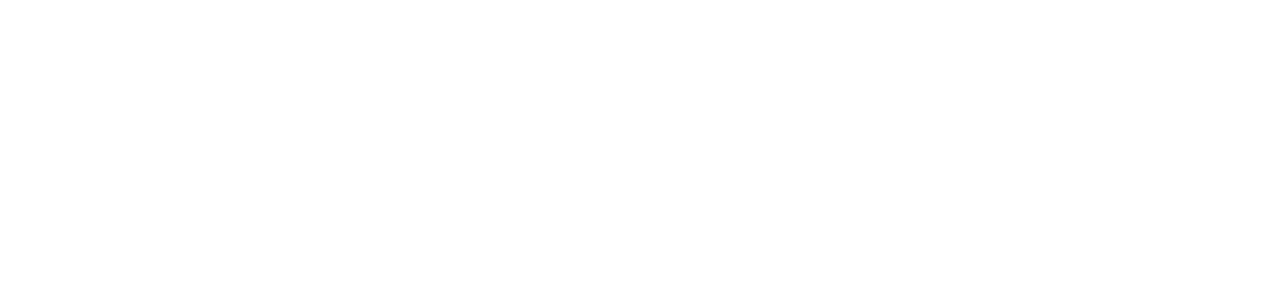
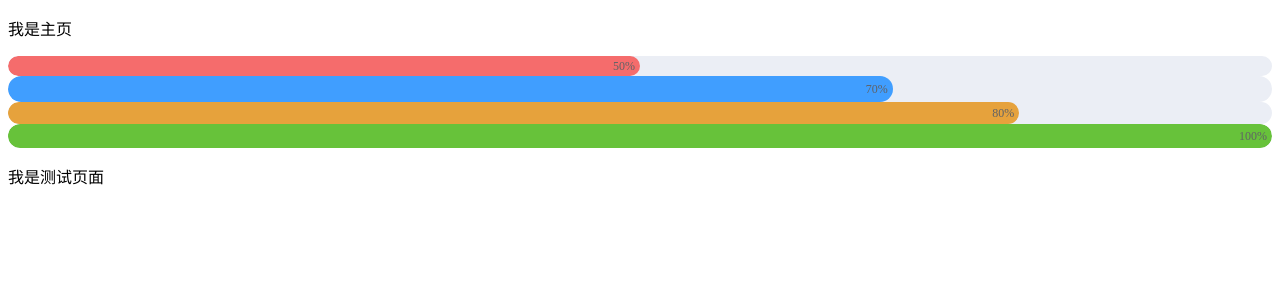
Before and after one commit to IuzreO/heimammPC, a Vue app: page /#/test in a window 1280 px wide. Shown: the top 300 px of the page. Built offline with nearby package versions, Linux system fonts and the light colour scheme.

Commit message:
elementUI使用到项目中

```diff
--- a/package.json
+++ b/package.json
@@ -9,7 +9,9 @@
   },
   "dependencies": {
     "core-js": "^3.6.5",
-    "vue": "^2.6.11"
+    "element-ui": "^2.15.0",
+    "vue": "^2.6.11",
+    "vue-router": "^3.5.1"
   },
   "devDependencies": {
     "@vue/cli-plugin-babel": "~4.5.0",
--- a/src/App.vue
+++ b/src/App.vue
@@ -1,5 +1,14 @@
-<template></template>
-
+<template>
+  <div>
+    <!-- 路由出口 -->
+    <p>我是主页</p>
+    <el-progress :text-inside="true" :stroke-width="20" :percentage="50" status="exception"></el-progress>
+    <el-progress :text-inside="true" :stroke-width="26" :percentage="70"></el-progress>
+    <el-progress :text-inside="true" :stroke-width="22" :percentage="80" status="warning"></el-progress>
+    <el-progress :text-inside="true" :stroke-width="24" :percentage="100" status="success"></el-progress>
+    <router-view></router-view>
+  </div>
+</template>
 <script>
 export default {};
 </script>
--- /dev/null
+++ b/src/router/index.js
@@ -0,0 +1,19 @@
+//1.配置router
+//2.导入
+import Vue from 'vue'
+import VueRouter from 'vue-router'
+//导入子组件
+import test from '@/views/test.vue'
+//3.注册Vue.use(vueRouter)
+Vue.use(VueRouter)
+//4.实例化和配置
+const router = new VueRouter({
+    routes: [
+        {
+            path: '/test',
+            component: test
+        }
+    ]
+})
+//5.暴露给外界
+export default router
--- /dev/null
+++ b/src/views/test.vue
@@ -0,0 +1,12 @@
+<template>
+  <div>
+    <p>我是测试页面</p>
+  </div>
+</template>
+
+<script>
+export default {};
+</script>
+
+<style>
+</style>
```
Also changed, not shown: src/main.js (+7 -2 lines), 1 other file (tests, documents, lock files or other folders).
